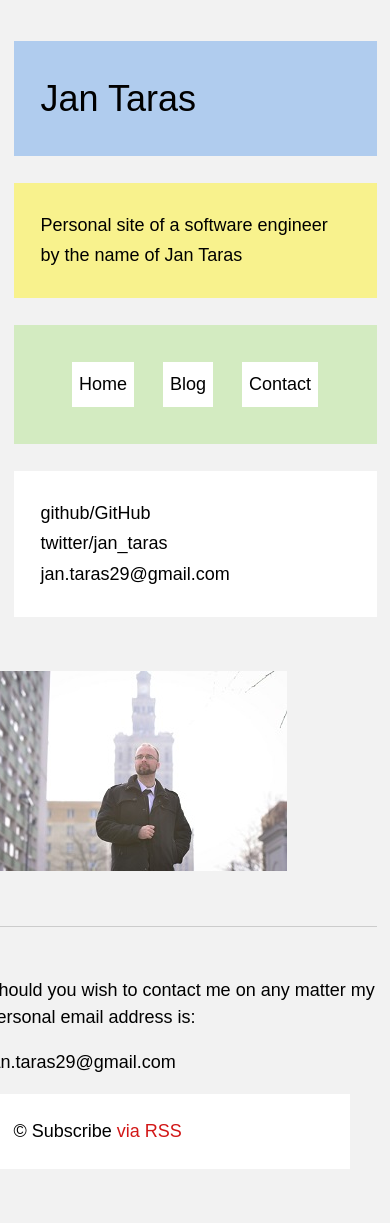
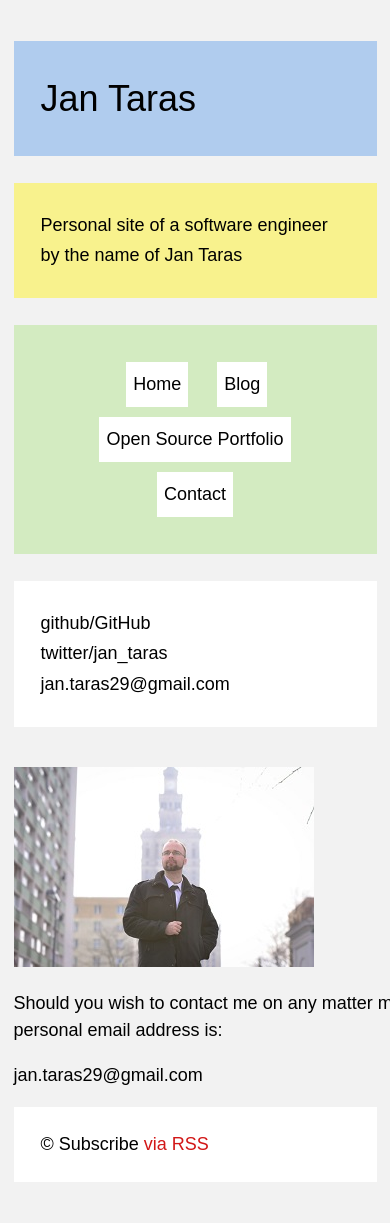
Before and after one commit to TarasJan/TarasJan.github.io, a Jekyll site: the page built from contact.md, in a window 390 px wide. Built offline with Jekyll 4.4.1, drawn with Linux system fonts in a browser that asks for light colours.

Commit message:
[28.11.2020][fixed mobile looks of the app][added portfolio section for open source]

```diff
--- a/_includes/header.html
+++ b/_includes/header.html
@@ -8,6 +8,7 @@
   <nav class="module color4">
     <a href="/">Home</a>
     <a href="/blog/">Blog</a>
+    <a href="/portfolio/">Open Source Portfolio</a>
     <a href="/contact/">Contact</a>
   </nav>
   <div class="module color3">
--- a/_sass/_layout.scss
+++ b/_sass/_layout.scss
@@ -206,3 +206,13 @@ blockquote {
         margin: 0 0.75em;
     }
 }
+
+@media screen and (max-width: 480px) {
+  .main-content {
+    float: none;
+  }
+  p {
+    overflow-wrap: break-word;
+    overflow: visible;
+  }
+}
--- a/contact.md
+++ b/contact.md
@@ -5,7 +5,6 @@ permalink: /contact/
 ---
 
 {% include profile_photo.html %}
-<hr/>
 Should you wish to contact me on any matter my personal email address is:
 
 {{ site.email }}
```
Also changed, not shown: index.md (+1 -0 lines), portfolio.md (added, +15 -0 lines).
